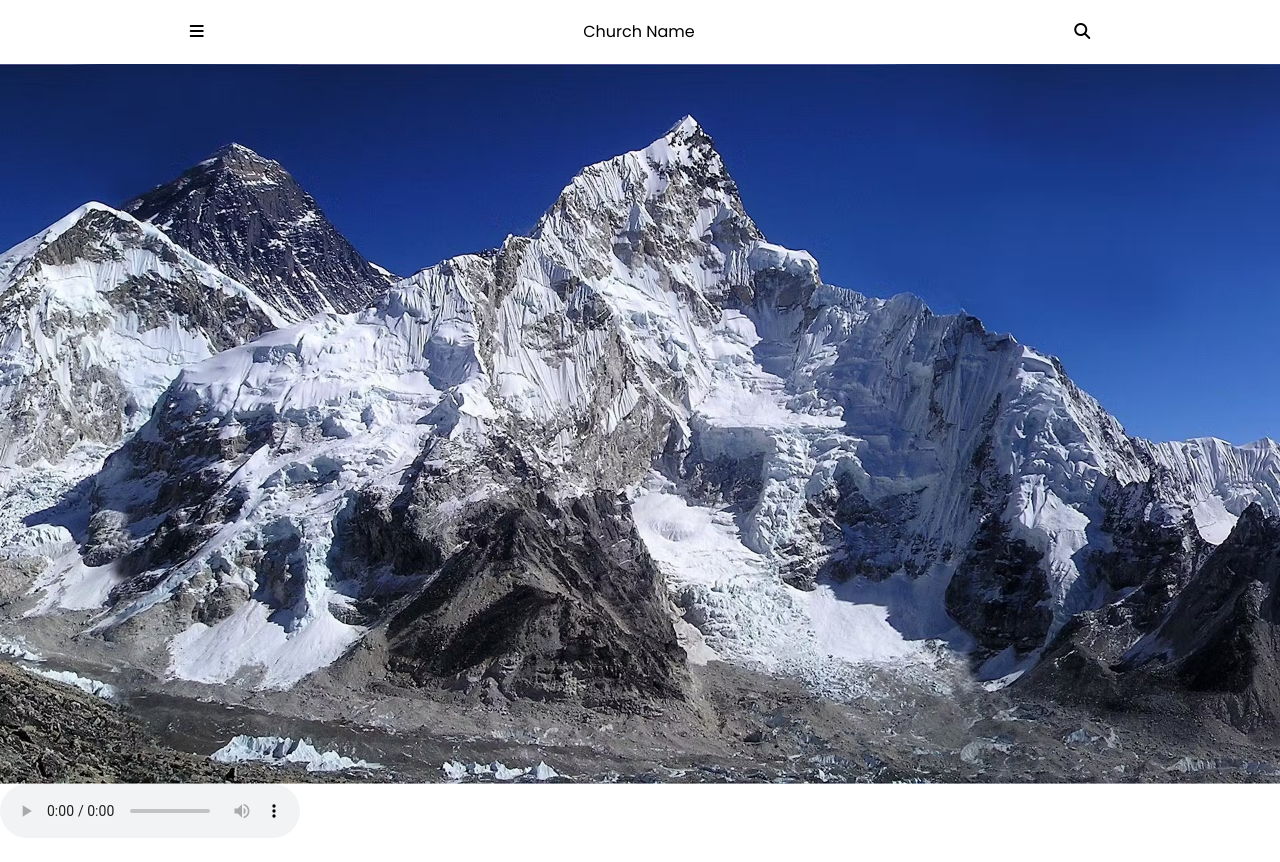
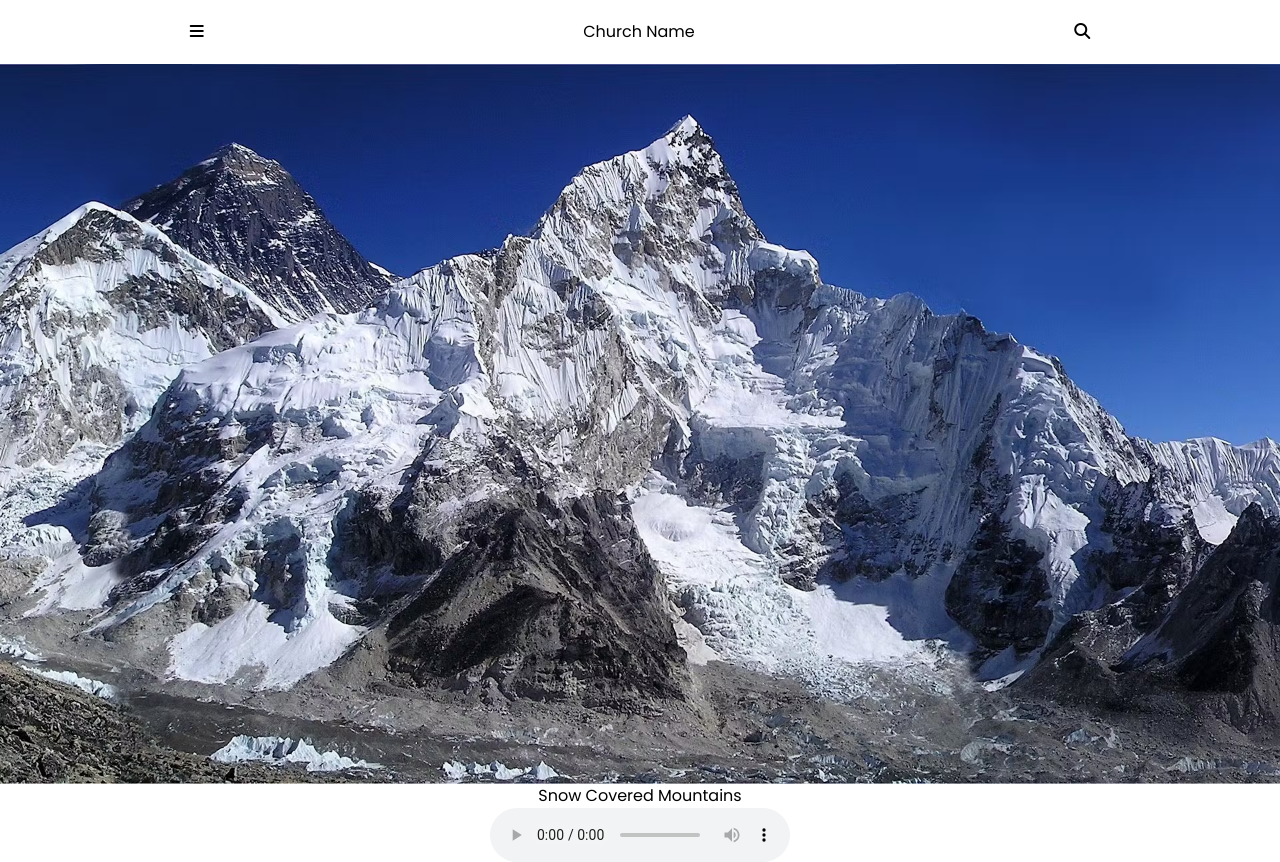
Before and after one commit to Munsa1/daily-devotional, a plain HTML site: page index.html in a window 1280 px wide. Before the commit the page ends 838 px from the top, so only its background shows below. Drawn offline with nearby package versions, Linux system fonts and the light colour scheme.

Commit message:
Finalize initial hero section

```diff
--- a/index.html
+++ b/index.html
@@ -20,10 +20,13 @@
         </nav>
     </header>
     <main>
-        <section class="hero">
+        <section class="hero d-flex">
             <div id="hero-image">
                 <img src="images/Mountains.avif" />
             </div>
+            <span class="image-text">
+               Snow Covered Mountains
+            </span>
             <div class="hero-audio">
                 <audio src="" controls></audio>
             </div>
--- a/style.css
+++ b/style.css
@@ -21,6 +21,12 @@ body {
 }
 
 /*Reusable Classes End*/
+
+.hero {
+    flex-direction: column;
+    align-items: center;
+    justify-content: center;
+}
 .mobile-view {
     margin: 20px 0px 20px 0px;
     justify-content: space-around;
```
